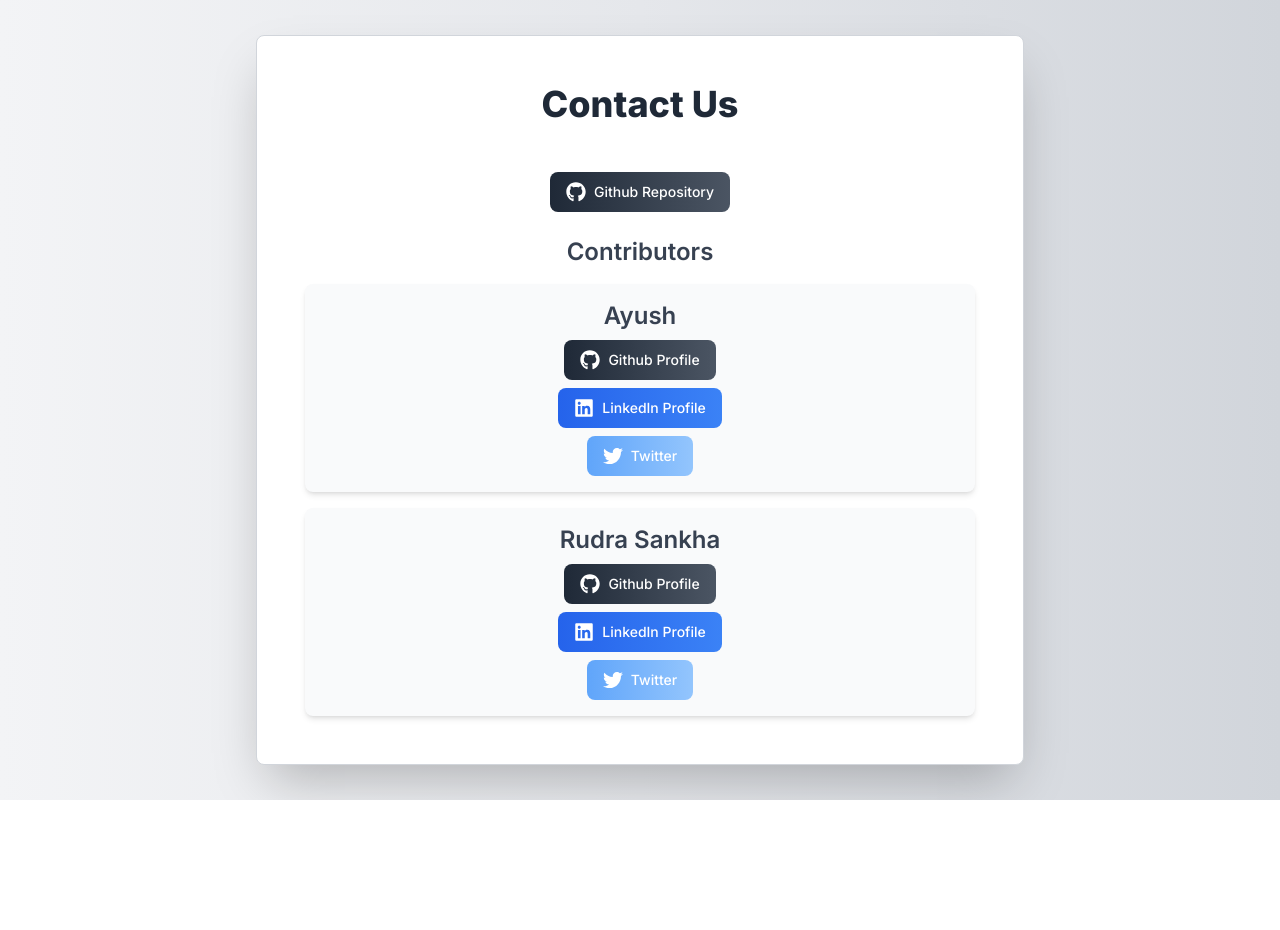
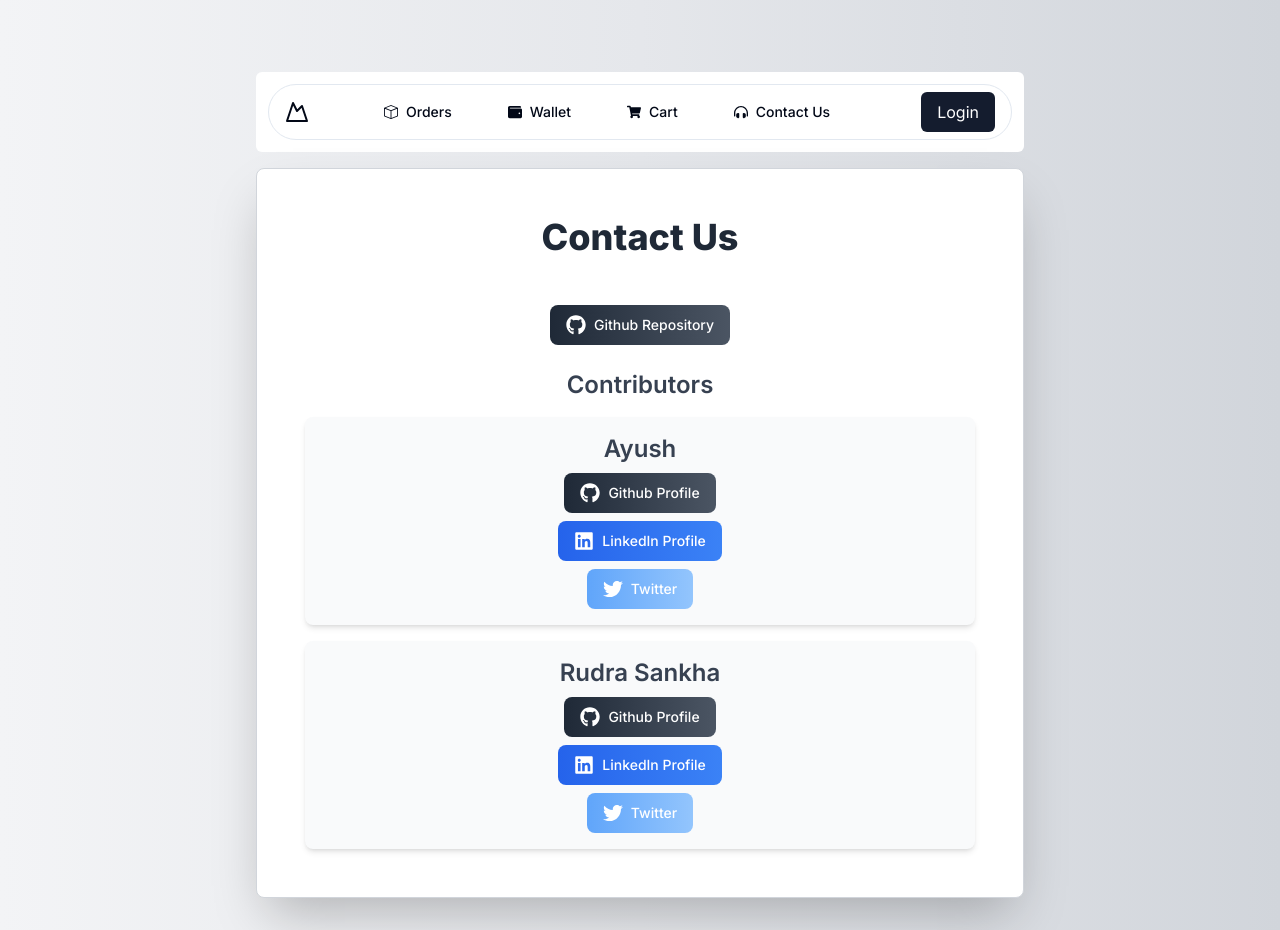
Before and after one commit to Ayushjodd/Xemen, a Next.js app: page /contact in a window 1280 px wide. Before the commit the page ends 800 px from the top, so only its background shows below. Built offline with nearby package versions, Linux system fonts and the light colour scheme; no server answers.

Commit message:
Enhance contact now route with animation and appbar

```diff
--- a/components/Home/Contact.tsx
+++ b/components/Home/Contact.tsx
@@ -3,12 +3,36 @@
 import { FaGithub, FaLinkedin, FaTwitter } from "react-icons/fa";
 import { Card, CardContent, CardHeader } from "../ui/card";
 import { Button } from "../ui/newButton";
+import Appbar from "../Appbar/Appbar";
+import { useState } from "react";
 
 export const Contact = () => {
+  const [cursorPos, setCursorPos] = useState({ x: 0, y: 0 });
+
+  const handleMouseMove = (e: { clientX: any; clientY: any; }) => {
+    const { clientX: x, clientY: y } = e;
+    setCursorPos({ x, y });
+  };
+
+  const appbarTransform = `translate(-${cursorPos.x / 20}px, -${cursorPos.y / 20}px)`;
+  const cardTransform = `translate(-${cursorPos.x / 10}px, -${cursorPos.y / 10}px)`;
+
   return (
-    <div className="flex flex-col items-center justify-center min-h-screen bg-gradient-to-r from-gray-100 via-gray-200 to-gray-300 py-8 px-4">
+    <div
+      className="flex flex-col items-center justify-center min-h-screen bg-gradient-to-r from-gray-100 via-gray-200 to-gray-300 py-8 px-4"
+      onMouseMove={handleMouseMove}
+    >
+      <div
+        className="mt-10 mx-48 mb-4 bg-white p-3 rounded-md max-w-3xl w-full"
+        style={{ transform: appbarTransform }}
+      >
+        <Appbar />
+      </div>
       <div className="w-full max-w-3xl">
-        <Card className="bg-white border border-gray-300 rounded-lg shadow-2xl p-6 transform transition-transform hover:scale-105 hover:shadow-xl duration-500 ease-in-out">
+        <Card
+          className="bg-white border border-gray-300 rounded-lg shadow-2xl p-6 transform transition-transform hover:scale-105 hover:shadow-xl duration-500 ease-in-out"
+          style={{ transform: cardTransform }}
+        >
           <CardHeader className="text-center mb-6">
             <h1 className="text-4xl font-extrabold text-gray-800">Contact Us</h1>
           </CardHeader>
@@ -16,42 +40,34 @@ export const Contact = () => {
             <div className="flex justify-center mb-6">
               <Button
                 className="flex items-center bg-gradient-to-r from-gray-800 to-gray-600 text-white py-2 px-4 rounded-lg hover:from-gray-700 hover:to-gray-500 transition duration-300 ease-in-out transform hover:scale-105"
-                onClick={() => {
-                  window.open("https://github.com/Ayushjodd/Xemen");
-                }}
+                onClick={() => window.open("https://github.com/Ayushjodd/Xemen")}
               >
                 <FaGithub className="mr-2 text-xl" />
                 Github Repository
               </Button>
             </div>
             <div className="space-y-4">
-                <h1 className="text-2xl font-semibold text-center text-gray-700">Contributors</h1>
+              <h1 className="text-2xl font-semibold text-center text-gray-700">Contributors</h1>
               <div className="flex flex-col items-center bg-gray-50 p-4 rounded-lg shadow-md hover:shadow-lg transition duration-300 ease-in-out">
                 <h2 className="text-2xl font-semibold text-gray-700 mb-2">Ayush</h2>
                 <div className="flex flex-col items-center space-y-2">
                   <Button
                     className="flex items-center bg-gradient-to-r from-gray-800 to-gray-600 text-white py-2 px-4 rounded-lg hover:from-gray-700 hover:to-gray-500 transition duration-300 ease-in-out transform hover:scale-105"
-                    onClick={() => {
-                      window.open("https://github.com/Ayushjodd");
-                    }}
+                    onClick={() => window.open("https://github.com/Ayushjodd")}
                   >
                     <FaGithub className="mr-2 text-xl" />
                     Github Profile
                   </Button>
                   <Button
                     className="flex items-center bg-gradient-to-r from-blue-600 to-blue-500 text-white py-2 px-4 rounded-lg hover:from-blue-500 hover:to-blue-400 transition duration-300 ease-in-out transform hover:scale-105"
-                    onClick={() => {
-                      window.open("https://www.linkedin.com/in/ayush-jangra-9992a82a3");
-                    }}
+                    onClick={() => window.open("https://www.linkedin.com/in/ayush-jangra-9992a82a3")}
                   >
                     <FaLinkedin className="mr-2 text-xl" />
                     LinkedIn Profile
                   </Button>
                   <Button
                     className="flex items-center bg-gradient-to-r from-blue-400 to-blue-300 text-white py-2 px-4 rounded-lg hover:from-blue-300 hover:to-blue-200 transition duration-300 ease-in-out transform hover:scale-105"
-                    onClick={() => {
-                      window.open("https://x.com/AyushIsCoding");
-                    }}
+                    onClick={() => window.open("https://x.com/AyushIsCoding")}
                   >
                     <FaTwitter className="mr-2 text-xl" />
                     Twitter
@@ -64,27 +80,21 @@ export const Contact = () => {
                 <div className="flex flex-col items-center space-y-2">
                   <Button
                     className="flex items-center bg-gradient-to-r from-gray-800 to-gray-600 text-white py-2 px-4 rounded-lg hover:from-gray-700 hover:to-gray-500 transition duration-300 ease-in-out transform hover:scale-105"
-                    onClick={() => {
-                      window.open("https://github.com/rushhaaland");
-                    }}
+                    onClick={() => window.open("https://github.com/rushhaaland")}
                   >
                     <FaGithub className="mr-2 text-xl" />
                     Github Profile
                   </Button>
                   <Button
                     className="flex items-center bg-gradient-to-r from-blue-600 to-blue-500 text-white py-2 px-4 rounded-lg hover:from-blue-500 hover:to-blue-400 transition duration-300 ease-in-out transform hover:scale-105"
-                    onClick={() => {
-                      window.open("https://www.linkedin.com/in/rudra-sankha-sinhamahapatra-6311aa1bb");
-                    }}
+                    onClick={() => window.open("https://www.linkedin.com/in/rudra-sankha-sinhamahapatra-6311aa1bb")}
                   >
                     <FaLinkedin className="mr-2 text-xl" />
                     LinkedIn Profile
                   </Button>
                   <Button
                     className="flex items-center bg-gradient-to-r from-blue-400 to-blue-300 text-white py-2 px-4 rounded-lg hover:from-blue-300 hover:to-blue-200 transition duration-300 ease-in-out transform hover:scale-105"
-                    onClick={() => {
-                      window.open("https://x.com/RudraSankha");
-                    }}
+                    onClick={() => window.open("https://x.com/RudraSankha")}
                   >
                     <FaTwitter className="mr-2 text-xl" />
                     Twitter
```
